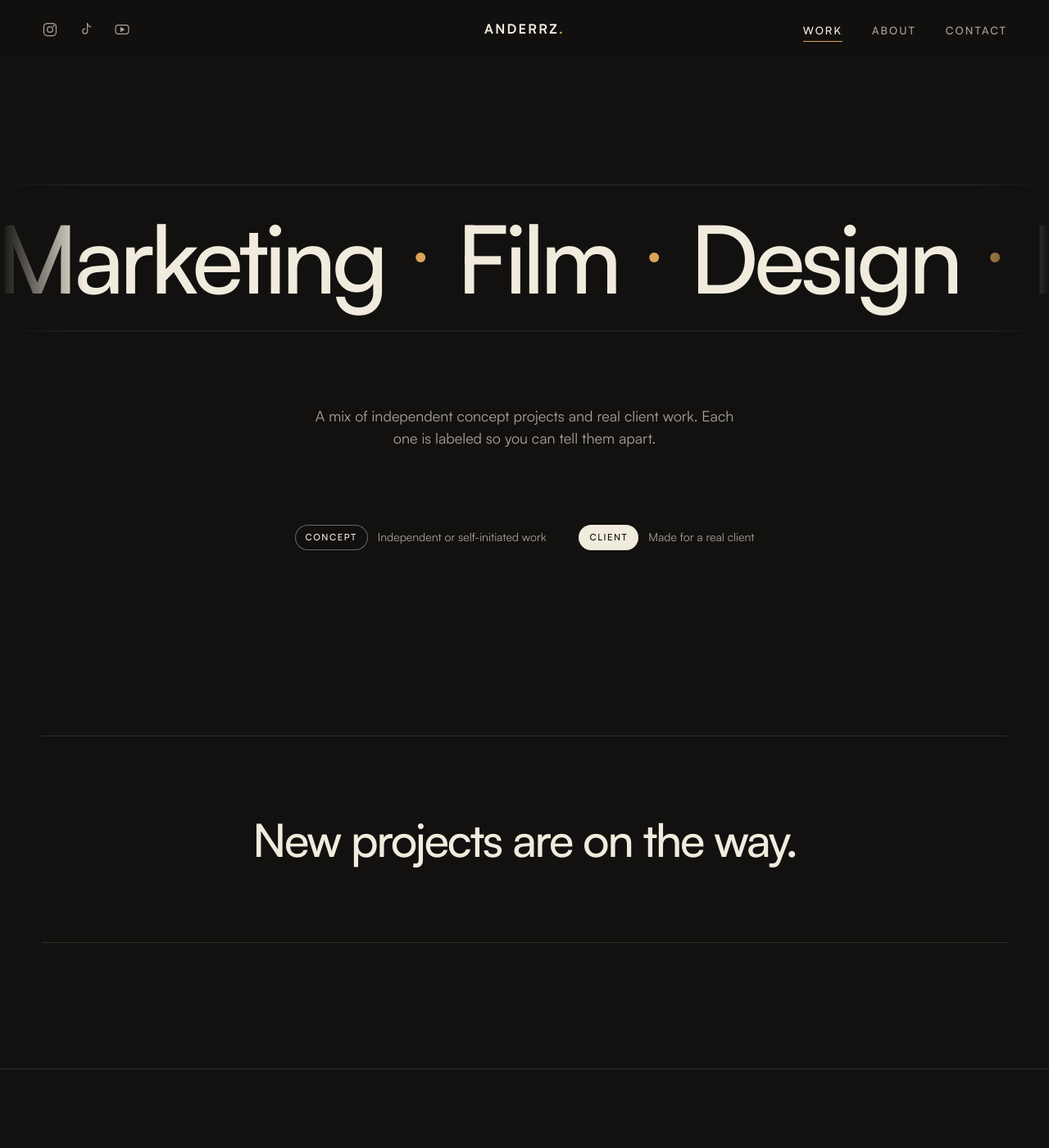
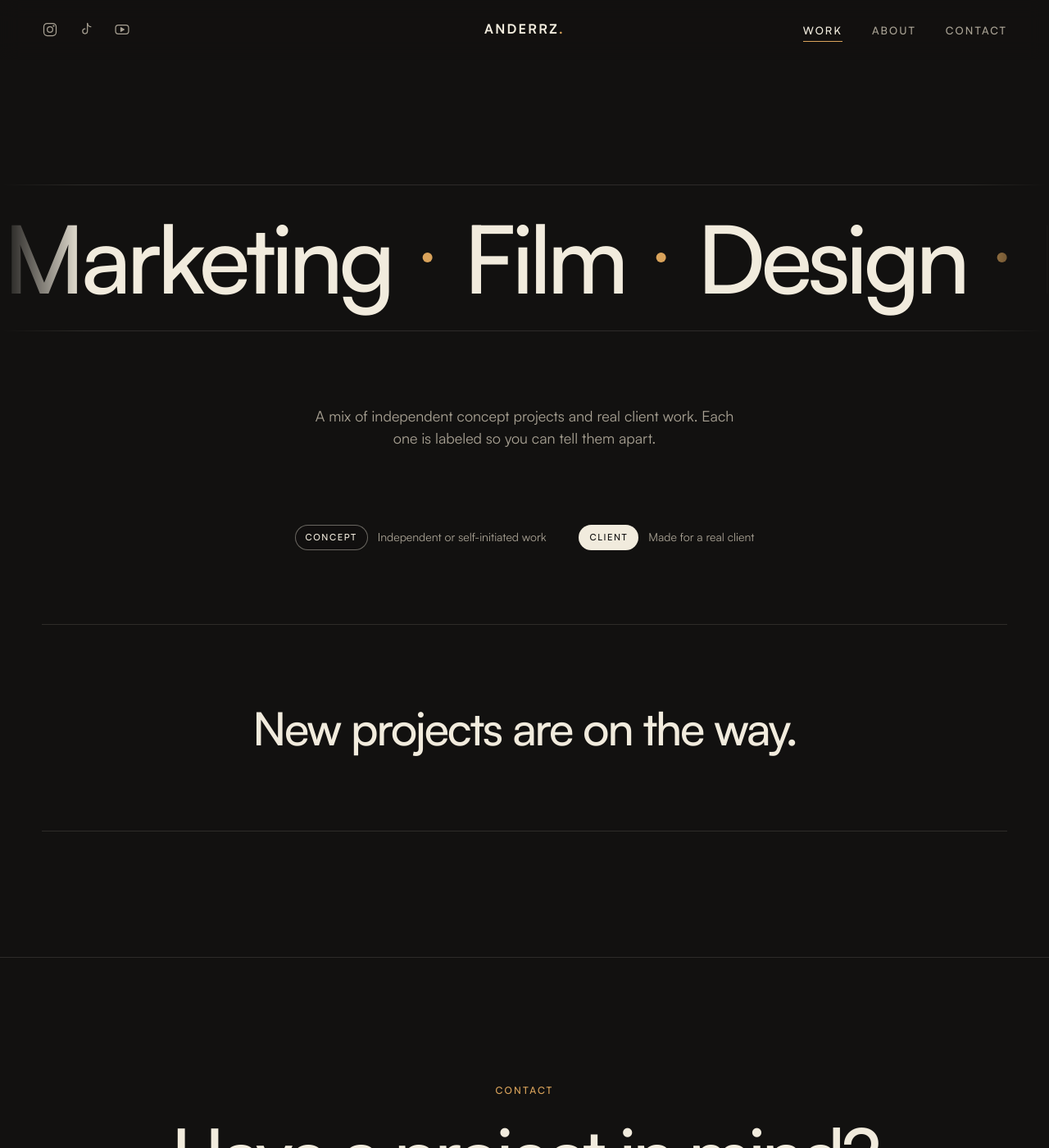
Before and after one commit to Anderrzx/anderrz.portfolio.github.io, a Jekyll site: the page built from work/index.html, in a window 1280 px wide and 1400 px high. Shown: the whole window at 82% size. Built offline with Jekyll 4.4.1, drawn with Linux system fonts in a browser that asks for light colours.

Commit message:
Work: tighten gap between Concept/Client labels and the projects
The projects section's zero top padding was being overridden by the
generic .section rule; fix it and give the intro the same bottom gap as
the other spacing on the page.

Co-Authored-By: Claude Opus 5.5 <noreply@anthropic.com>

```diff
--- a/assets/css/main.css
+++ b/assets/css/main.css
@@ -508,8 +508,10 @@ a {
 }
 
 .work-intro {
-    /* Same space between the banner, the text, and the Concept/Client labels */
+    /* Same space between the banner, the text, the Concept/Client labels,
+       and the projects below */
     --work-intro-gap: clamp(56px, 7vw, 96px);
+    padding-bottom: var(--work-intro-gap);
 }
 
 .work-intro .type-legend {
@@ -542,7 +544,7 @@ a {
 }
 
 /* ===== Work page filters ===== */
-.work-section {
+.section.work-section {
     padding-top: 0;
 }
 
```
